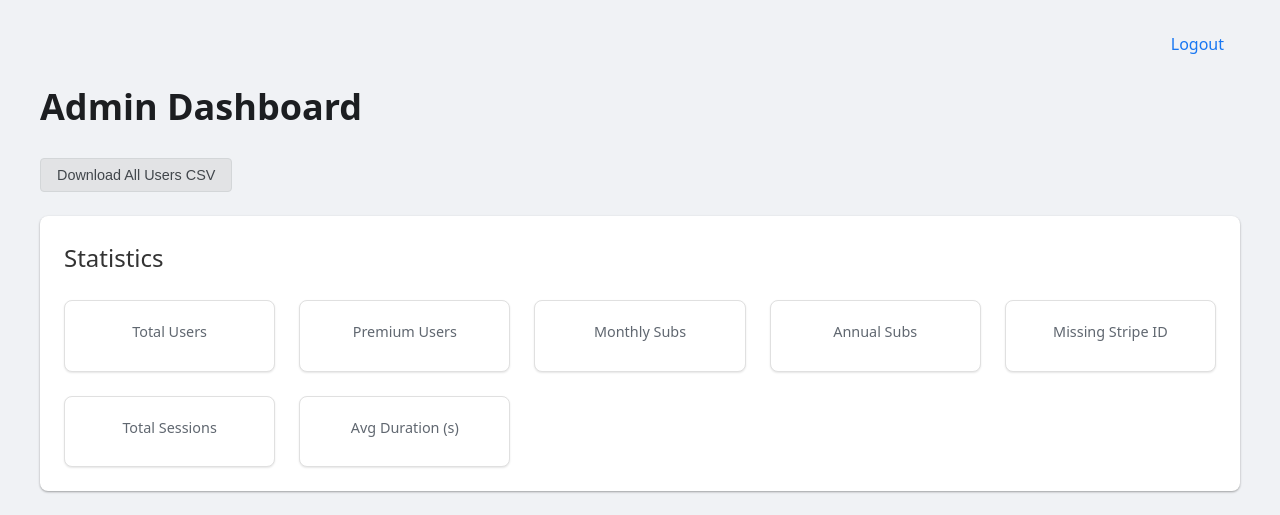
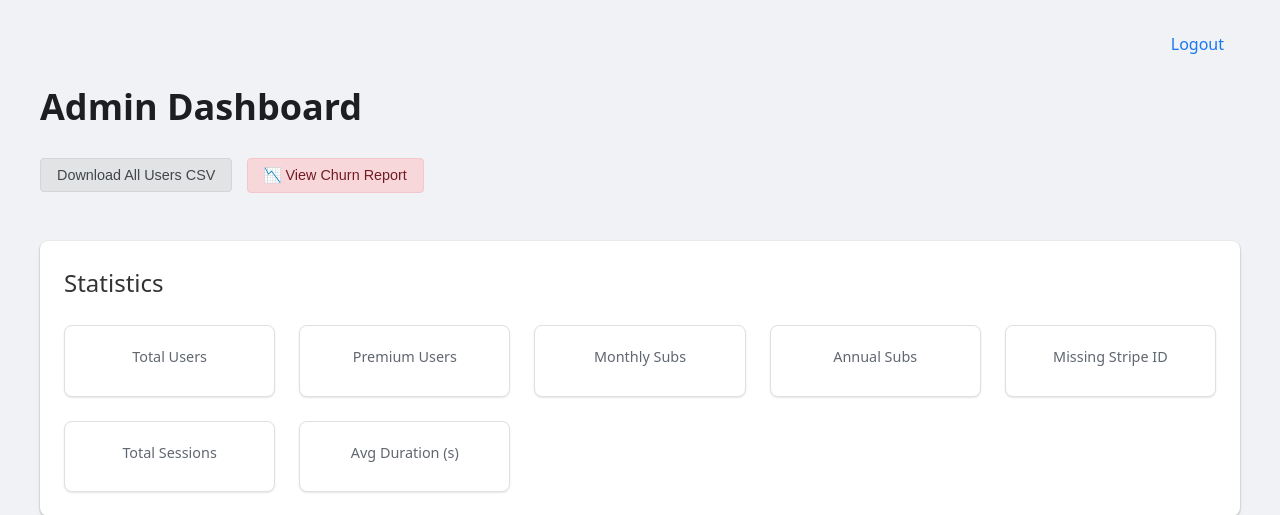
Before and after one commit to Chockers1/cricketstatspack, a Python web app: template templates/admin_dashboard.html in a window 1280 px wide. Shown: the top 515 px of the page. Run offline with Jinja, Linux system fonts and the light colour scheme; the template is opened without the code that fills it, so the values that code supplies are empty.

```diff
--- a/templates/admin_dashboard.html
+++ b/templates/admin_dashboard.html
@@ -191,6 +191,27 @@
         background-color: #d3d6d8;
     }
 
+    /* Style for Churn Report link/button */
+    a[href="/admin/churn"] {
+        display: inline-block; /* Allow margin */
+        margin-bottom: 1.5rem; /* Add some space below the button */
+        margin-left: 10px; /* Add space between buttons */
+        text-decoration: none; /* Remove underline from link */
+    }
+    a[href="/admin/churn"] button {
+        background-color: #f8d7da; /* Light red */
+        border: 1px solid #f5c6cb; /* Match border color */
+        color: #721c24; /* Dark red text */
+        padding: 0.5rem 1rem; /* Slightly larger padding */
+        font-size: 0.9rem;
+        border-radius: 4px; /* Add border-radius */
+        cursor: pointer; /* Ensure cursor changes */
+        transition: background-color 0.2s ease; /* Add transition */
+    }
+    a[href="/admin/churn"] button:hover {
+        background-color: #f1b0b7;
+    }
+
     /* Add styles for the new session stats section if needed */
     .session-stats-card {
         margin-top: 2rem; /* Add space above the session stats */
@@ -213,10 +234,17 @@
     </div>
     <h1>Admin Dashboard</h1>
 
-    {# Replace Export Button Form with Link containing Button #}
-    <a href="/admin/export-users">
-        <button>Download All Users CSV</button> {# Updated text #}
-    </a>
+    {# Container for Admin Buttons #}
+    <div class="admin-buttons" style="margin-bottom: 1.5rem;">
+        {# Export Button Link #}
+        <a href="/admin/export-users">
+            <button>Download All Users CSV</button>
+        </a>
+        {# Churn Report Button Link #}
+        <a href="/admin/churn">
+            <button>📉 View Churn Report</button>
+        </a>
+    </div>
 
     <div class="card">
       <h2>Statistics</h2>
@@ -331,6 +359,9 @@
                   {% endif %}
                 </td>
                 <td> {# Actions Column #}
+                  {# Add link to user details page #}
+                  <a href="/admin/user/{{ user.email }}" style="margin-right: 5px; font-size: 0.8rem; text-decoration: none;" title="View Details">🔍</a>
+
                   {% if not user.is_banned %}
                     <form method="post" action="/admin/ban" style="display: inline;">
                       <input type="hidden" name="email" value="{{ user.email }}">
```
